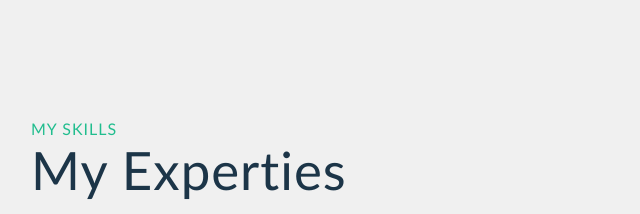
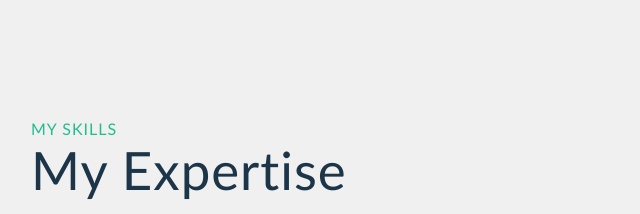
Before and after one commit to zarnescurazvan98/zarnescurazvan98.github.io, a plain HTML site: page index.html in a window 1280 px wide. Shown: the part 926-1140 px from the top of the page, 71-711 px from the left. Drawn offline with Linux system fonts and the light colour scheme.

Commit message:
Update index.html

```diff
--- a/index.html
+++ b/index.html
@@ -52,7 +52,7 @@
         <!-- heading -->
         <div class="skill-heading">
             <span>My Skills</span>
-            <h2>My Experties</h2>
+            <h2>My Expertise</h2>
         </div>
         <!-- skill-box-container -->
         <div class="skill-box-container">
```
